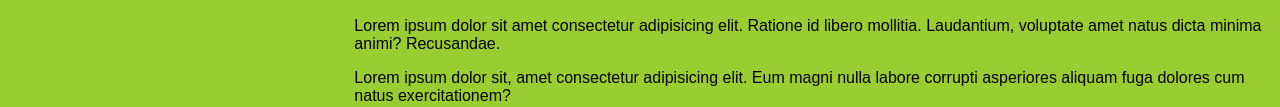
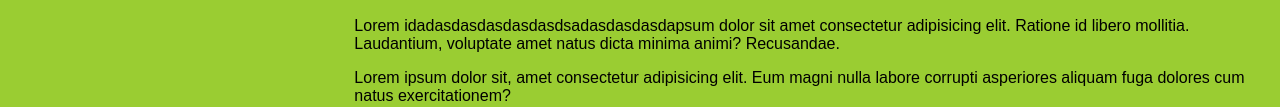
Before and after one commit to azamatshamsiddin/test, a plain HTML site: page index.html in a window 1280 px wide. Shown: the part 454-561 px from the top of the page. Drawn offline with Linux system fonts and the light colour scheme.

Commit message:
added some text

```diff
--- a/index.html
+++ b/index.html
@@ -60,7 +60,7 @@
   <main>
     <img src="https://encrypted-tbn0.gstatic.com/images?q=tbn:ANd9GcTaXTWR0h_wlIVVgdvpqSo21ia0Ig5w9HnCiA&usqp=CAU" alt="img" width="300" >
 
-    <p>Lorem ipsum dolor sit amet consectetur adipisicing elit. Ratione id libero mollitia. Laudantium, voluptate amet natus dicta minima animi? Recusandae.</p>
+    <p>Lorem idadasdasdasdasdasdsadasdasdasdapsum dolor sit amet consectetur adipisicing elit. Ratione id libero mollitia. Laudantium, voluptate amet natus dicta minima animi? Recusandae.</p>
 
     <p>Lorem ipsum dolor sit, amet consectetur adipisicing elit. Eum magni nulla labore corrupti asperiores aliquam fuga dolores cum natus exercitationem?</p>
 
```
